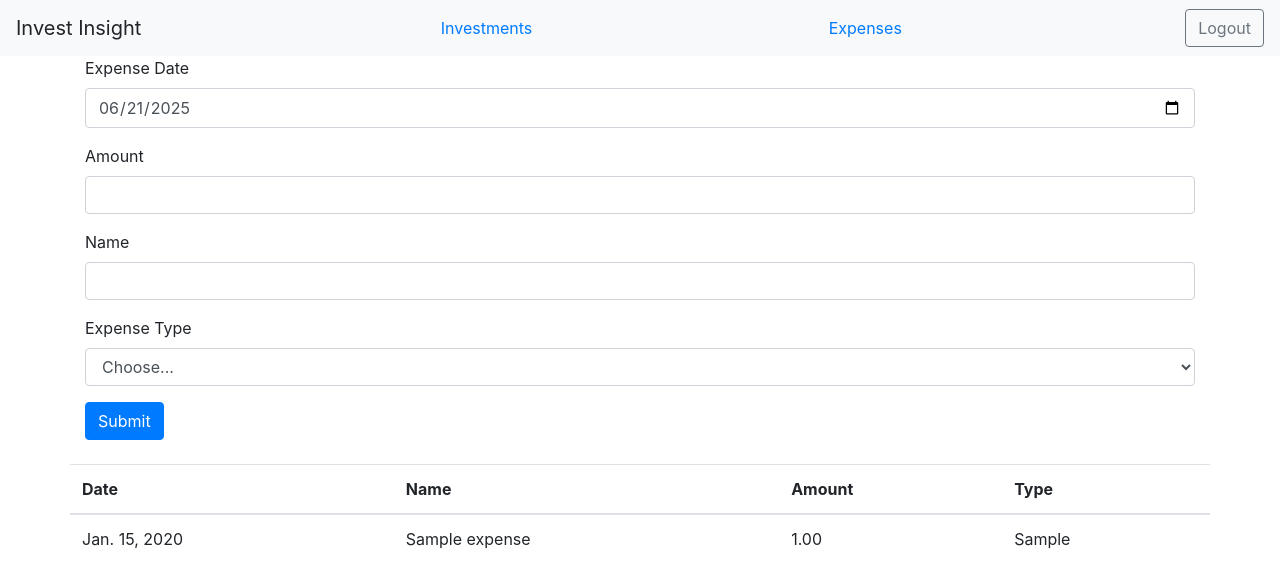
After one commit to p-reetu/investinsight, a Django app: page /expenses in a window 1280 px wide. The commit adds this page. Shown: the top 588 px of the page. Run offline with Django 4.2, Linux system fonts and the light colour scheme; a user stored in the database is signed in; tables that the repository leaves empty hold one stand-in row (values such as "Sample post"); parts of the project's set-up code (start-up, migrations or seed data) failed here and were passed over; some libraries are stand-ins or nearby versions.

Commit message:
Added Expenses page

```diff
--- a/InvestInsight/InvestInsightApp/admin.py
+++ b/InvestInsight/InvestInsightApp/admin.py
@@ -1,6 +1,7 @@
 from django.contrib import admin
-from .models import GoldRates, Investments
+from .models import Expense, GoldRates, Investments
 
 # Register your models here.
 admin.site.register(Investments)
 admin.site.register(GoldRates)
+admin.site.register(Expense)
--- a/InvestInsight/InvestInsightApp/models.py
+++ b/InvestInsight/InvestInsightApp/models.py
@@ -14,3 +14,10 @@ class Investments(models.Model):
 class GoldRates(models.Model):
     date = models.DateField(auto_now_add=True)
     rate = models.DecimalField(max_digits=15, decimal_places=2)
+
+class Expense(models.Model):
+    user = models.ForeignKey(User, on_delete=models.CASCADE)
+    expense_date  = models.DateField()
+    expense_amt  = models.DecimalField(max_digits=15, decimal_places=2)
+    expense_name  = models.CharField(max_length=255)
+    expense_type  = models.CharField(max_length=100)
--- a/InvestInsight/InvestInsightApp/templates/base.html
+++ b/InvestInsight/InvestInsightApp/templates/base.html
@@ -23,7 +23,11 @@
 <!-- Bootstrap JS -->
 <script src="https://stackpath.bootstrapcdn.com/bootstrap/4.5.2/js/bootstrap.min.js"></script>
     <nav class="navbar navbar-light bg-light justify-content-between sticky-top">
+
       <a class="navbar-brand">Invest Insight</a>
+       <button class="btn btn-link ml-0"><a class="nav-item" href="/investments">Investments</a></button>
+      <button class="btn btn-link"><a class="nav-item" href="/expenses">Expenses</a></button>
+
       <form class="form-inline" method="post" action="/logout/">
         {% csrf_token %}
         <button class="btn btn-outline-secondary my-2 my-sm-0" type="submit">Logout</button>
--- /dev/null
+++ b/InvestInsight/InvestInsightApp/templates/expense.html
@@ -0,0 +1,56 @@
+{% extends "base.html" %} {% block page %}
+<div class="container">
+    <form method="post" action="/expenses">
+        {% csrf_token %}
+        <div class="form-group">
+            <label for="exampleInputEmail1">Expense Date</label>
+            <input type="date" class="form-control" id="expense-date" name="expense-date" required>
+        </div>
+        <div class="form-group">
+            <label for="exampleInputPassword1">Amount</label>
+            <input type="number" class="form-control" id="" name="expense-amt" required>
+        </div>
+        <div class="form-group">
+            <label for="exampleInputPassword1">Name</label>
+            <input type="text" class="form-control" id="" name="expense-name" required>
+        </div>
+        <div class="form-group">
+            <label for="exptype">Expense Type</label>
+            <select id="exptype" class="form-control" name="expense-type" required>
+                <option value="" selected disabled hidden>Choose...</option>
+                <option value="Transport">Transport</option>
+                <option value="Food">Food</option>
+                <option value="Shopping">Shopping</option>
+            </select>
+        </div>
+
+        <button type="submit" class="btn btn-primary">Submit</button>
+    </form>
+    <br/>
+    <div class="row">
+        <table class="table table-hover">
+  <thead>
+    <tr>
+      <th scope="col">Date</th>
+      <th scope="col">Name</th>
+      <th scope="col">Amount</th>
+      <th scope="col">Type</th>
+    </tr>
+  </thead>
+  <tbody>
+    {% for data in expense_data %}
+    <tr>
+      <td>{{data.expense_date}}</td>
+      <td>{{data.expense_name}}</td>
+      <td>{{data.expense_amt}}</td>
+      <td>{{data.expense_type}}</td>
+    </tr>
+    {% endfor %}
+  </tbody>
+</table>
+    </div>
+</div>
+<script>
+    document.getElementById('expense-date').value = new Date().toISOString().substring(0, 10);
+</script>
+{% endblock %}
--- a/InvestInsight/InvestInsightApp/urls.py
+++ b/InvestInsight/InvestInsightApp/urls.py
@@ -6,5 +6,6 @@ urlpatterns = [
     path('login/',views.loginView),
     path('logout/',views.logoutView),
     path('investments',views.InvestmentView, name='investments'),
+    path('expenses',views.ExpenseView, name='expenses'),
     path('delete/<int:id>',views.InvestmentDeletionView, name='delete_investment'),
 ]
--- a/InvestInsight/InvestInsightApp/views.py
+++ b/InvestInsight/InvestInsightApp/views.py
@@ -2,7 +2,7 @@ from decimal import Decimal
 import json
 from django.contrib import messages
 from django.shortcuts import get_object_or_404, redirect, render
-from .models import Investments, GoldRates
+from .models import Investments, GoldRates, Expense
 from django.contrib.auth.decorators import login_required
 from django.contrib.auth.models import User
 from django.contrib.auth import authenticate, login, logout
@@ -120,3 +120,14 @@ def InvestmentDeletionView(request,id):
     investment = get_object_or_404(Investments, id=id, investor=request.user)
     investment.delete()
     return redirect("investments")
+
+@login_required
+def ExpenseView(request):
+    if request.method == "POST":
+        expense_date  = request.POST.get('expense-date')
+        expense_amt  = request.POST.get('expense-amt')
+        expense_name  = request.POST.get('expense-name')
+        expense_type  = request.POST.get('expense-type')
+        expense = Expense.objects.create(user=request.user,expense_date=expense_date,expense_amt=expense_amt,expense_name=expense_name,expense_type=expense_type)
+    expense_data = Expense.objects.all().order_by('-expense_date')
+    return render(request,"expense.html",{"expense_data":expense_data})
```
Also changed, not shown: InvestInsight/InvestInsightApp/migrations/0003_expense.py (added).
